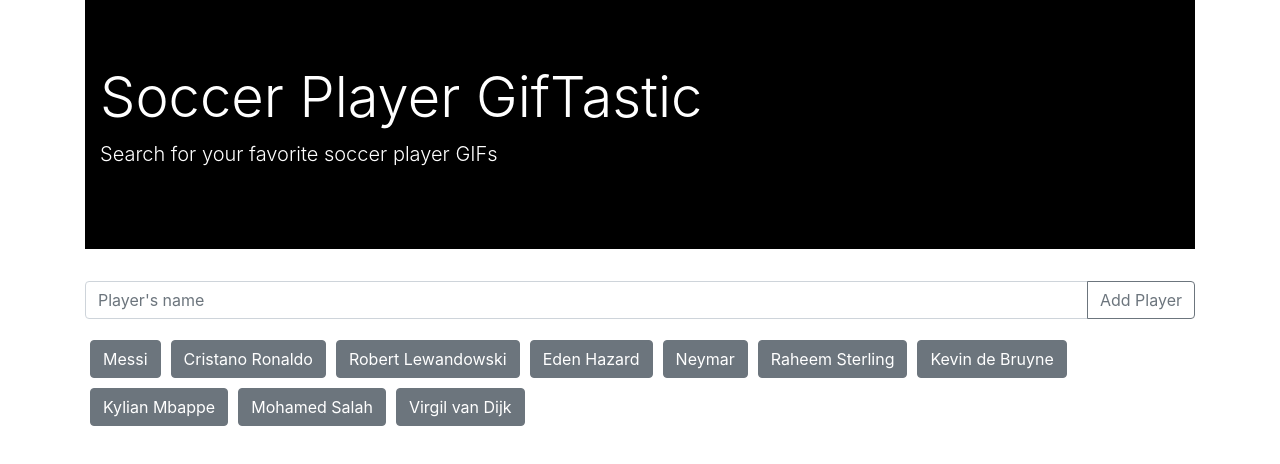
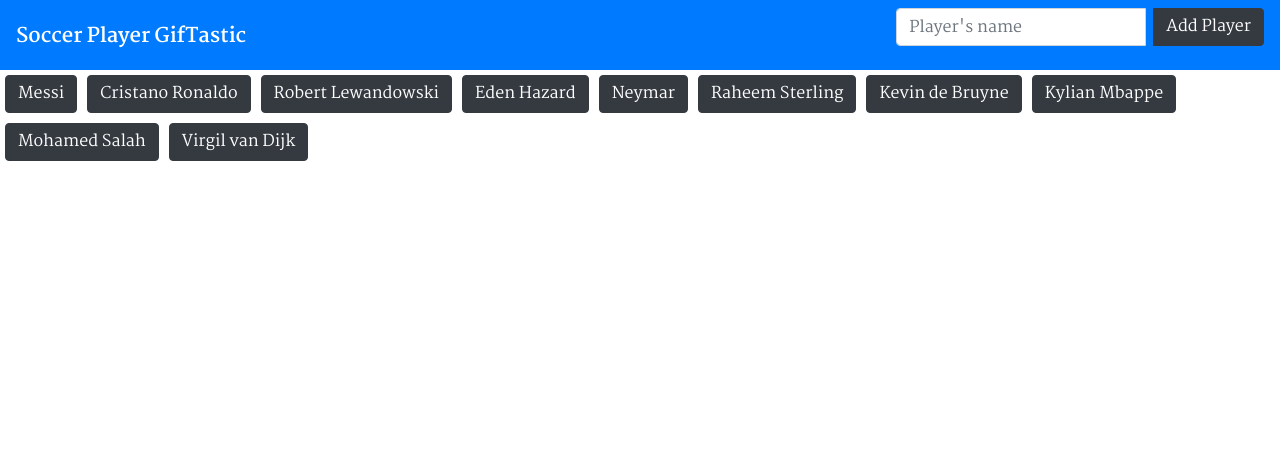
Before and after one commit to miserablepop/giftastic, a plain HTML site: page index.html in a window 1280 px wide. Drawn offline with nearby package versions, Linux system fonts and the light colour scheme.

Commit message:
Updated font, nav bar, and color with bootstrap

```diff
--- a/assets/css/style.css
+++ b/assets/css/style.css
@@ -1,16 +1,31 @@
-.jumbotron{
+
+.navbar{
     color: white;
 }
 
 .player {
     margin: 5px;
+    font-family: 'Martel', serif;
 }
 
-#gifs-view{
-    margin-top: 50px;
+.player-input{
+    font-family: 'Martel', serif;
 }
 
 .gifHolder{
     display: inline-block;
     margin: 5px;
 }
+
+.add-player{
+    font-family: 'Martel', serif;
+}
+
+#title{
+    font-family: 'Martel', serif;
+    font-weight: bold;
+}
+
+#gifs-view{
+    margin-top: 50px;
+}
--- a/assets/javascript/gif.js
+++ b/assets/javascript/gif.js
@@ -22,7 +22,7 @@ $(document).ready(function(){
         for (var i = 0; i < players.length; i++){
 
             var playerBtn = $('<button>');
-            playerBtn.addClass('btn btn-secondary player');
+            playerBtn.addClass('btn btn-dark player');
             playerBtn.attr('data-name', players[i]);
             playerBtn.text(players[i]);
             $('#buttons-view').append(playerBtn);
@@ -33,15 +33,24 @@ $(document).ready(function(){
 
     // Function to handle the event once the submit button is clicked
 
-    $('#player-form').on('click', '.add-player', function(event){
+    $('.player-form').on('click', '.add-player', function(event){
         console.log(this);
         event.preventDefault();
 
         var player = $('.player-input').val().trim();
-        console.log(player);
-        players.push(player);
+        var a = players.indexOf(player);
+        console.log(a);
+
+        if (player === ""){
+            alert("You need to enter a soccer player's name!");
+        } else if (a === -1){
+            console.log(player);
+            players.push(player);
+
+        }
 
         renderButtons();
+        $('.player-input').val('');
 
     });
 
--- a/index.html
+++ b/index.html
@@ -12,32 +12,26 @@
     <!-- Link to Bootstrap -->
     <link rel="stylesheet" href="https://stackpath.bootstrapcdn.com/bootstrap/4.3.1/css/bootstrap.min.css" integrity="sha384-ggOyR0iXCbMQv3Xipma34MD+dH/1fQ784/j6cY/iJTQUOhcWr7x9JvoRxT2MZw1T" crossorigin="anonymous">
 
+    <!-- Link to Anton font -->
+    <link href="https://fonts.googleapis.com/css?family=Martel:400,700&display=swap" rel="stylesheet">
 </head>
 <body>
-    <div class="container">
-        <div class="jumbotron jumbotron-fluid" style="background-color: black">
-            <div class="container">
-                <h1 class="display-4">Soccer Player GifTastic</h1>
-                <p class="lead">Search for your favorite soccer player GIFs</p>
-            </div>
-        </div>
-        <form id="player-form">
+    <nav class="navbar navbar-dark bg-primary">
+        <a class="navbar-brand"><span id = "title">Soccer Player GifTastic</span></a>
+        <form class="form-inline player-form">
             <div class="input-group mb-3">
-                <input type="text" class="form-control player-input" placeholder="Player's name" aria-label="Player's name" aria-describedby="button-addon2">
+                <input type="text" class="form-control mr-sm-2 player-input" placeholder="Player's name" aria-label="Player's name" aria-describedby="button-addon2">
                 <div class="input-group-append add-player">
-                    <input class="btn btn-outline-secondary" type="submit" id="button-addon2" value="Add Player">
+                    <input class="btn btn-dark" type="submit" id="button-addon2" value="Add Player">
                 </div>
-            </div>
+        </form>
+    </nav>
 
-        </form>
+    <!-- Player buttons will go here -->
+    <div id="buttons-view"></div>
 
-         <!-- Player buttons will go here -->
-        <div id="buttons-view"></div>
-
-        <!-- GIFs will go here -->
-        <div id="gifs-view"></div>
-
-    </div>
+    <!-- GIFs will go here -->
+    <div id="gifs-view"></div>
 
     <!-- Link to Bootsrap JS -->
     <script src="https://cdnjs.cloudflare.com/ajax/libs/jquery/3.2.1/jquery.min.js"></script>
```
